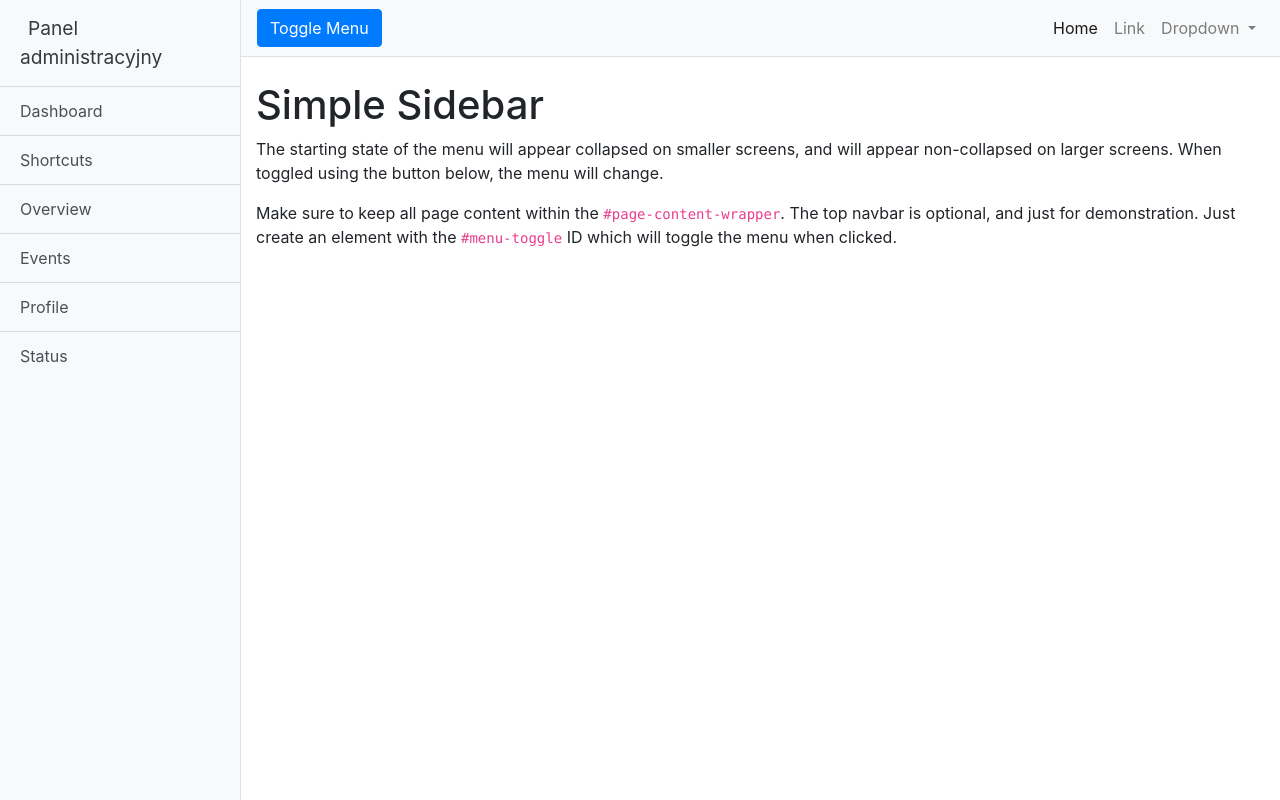
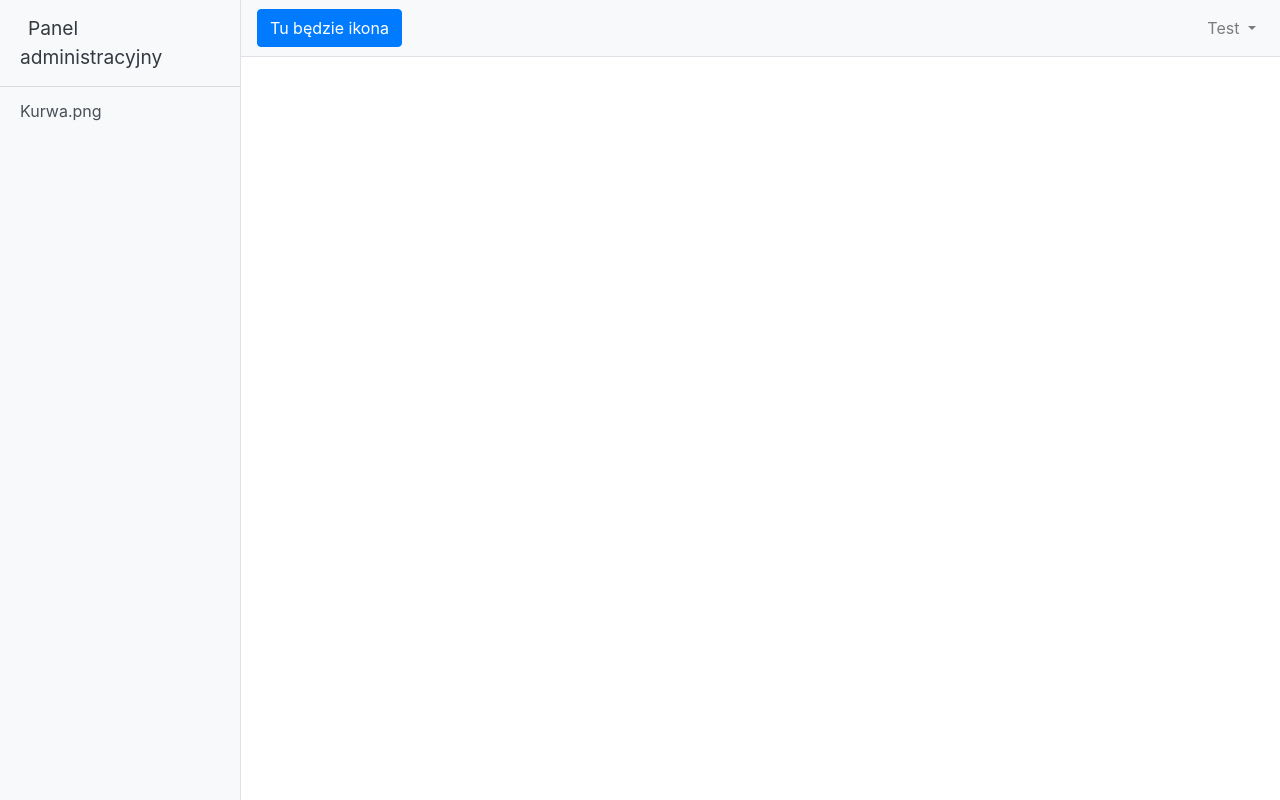
Before and after one commit to klimek00/JSCI, a PHP site: page /adminPanel.php in a window 1280 px wide. Run offline with PHP 8.4, Linux system fonts and the light colour scheme.

Commit message:
Update adminPanel.php

```diff
--- a/pai-projekt/adminPanel.php
+++ b/pai-projekt/adminPanel.php
@@ -9,20 +9,15 @@
   <body>
     <div class="d-flex" id="wrapper">
     <div class="bg-light border-right" id="sidebar-wrapper">
-      <div class="sidebar-heading"><a class="p-2 text-dark" href="adminPanel.php">Panel administracyjny </a></div>
+      <div class="sidebar-heading"><a class="p-2 text-dark" href="adminPanel.php">Panel administracyjny</a></div>
       <div class="list-group list-group-flush">
-        <a href="#" class="list-group-item list-group-item-action bg-light">Dashboard</a>
-        <a href="#" class="list-group-item list-group-item-action bg-light">Shortcuts</a>
-        <a href="#" class="list-group-item list-group-item-action bg-light">Overview</a>
-        <a href="#" class="list-group-item list-group-item-action bg-light">Events</a>
-        <a href="#" class="list-group-item list-group-item-action bg-light">Profile</a>
-        <a href="#" class="list-group-item list-group-item-action bg-light">Status</a>
+        <a href="#" class="list-group-item list-group-item-action bg-light">Kurwa.png</a>
       </div>
     </div>
     <div id="page-content-wrapper">
 
       <nav class="navbar navbar-expand-lg navbar-light bg-light border-bottom">
-        <button class="btn btn-primary" id="menu-toggle">Toggle Menu</button>
+        <button class="btn btn-primary" id="menu-toggle">Tu będzie ikona</button>
 
         <button class="navbar-toggler" type="button" data-toggle="collapse" data-target="#navbarSupportedContent" aria-controls="navbarSupportedContent" aria-expanded="false" aria-label="Toggle navigation">
           <span class="navbar-toggler-icon"></span>
@@ -30,21 +25,15 @@
 
         <div class="collapse navbar-collapse" id="navbarSupportedContent">
           <ul class="navbar-nav ml-auto mt-2 mt-lg-0">
-            <li class="nav-item active">
-              <a class="nav-link" href="#">Home <span class="sr-only">(current)</span></a>
-            </li>
-            <li class="nav-item">
-              <a class="nav-link" href="#">Link</a>
-            </li>
-            <li class="nav-item dropdown">
+                      <li class="nav-item dropdown">
               <a class="nav-link dropdown-toggle" href="#" id="navbarDropdown" role="button" data-toggle="dropdown" aria-haspopup="true" aria-expanded="false">
-                Dropdown
+                Test
               </a>
               <div class="dropdown-menu dropdown-menu-right" aria-labelledby="navbarDropdown">
-                <a class="dropdown-item" href="#">Action</a>
-                <a class="dropdown-item" href="#">Another action</a>
+                <a class="dropdown-item" href="#">xd</a>
+                <a class="dropdown-item" href="#">xd</a>
                 <div class="dropdown-divider"></div>
-                <a class="dropdown-item" href="#">Something else here</a>
+                <a class="dropdown-item" href="#">xd</a>
               </div>
             </li>
           </ul>
@@ -52,9 +41,6 @@
       </nav>
 
       <div class="container-fluid">
-        <h1 class="mt-4">Simple Sidebar</h1>
-        <p>The starting state of the menu will appear collapsed on smaller screens, and will appear non-collapsed on larger screens. When toggled using the button below, the menu will change.</p>
-        <p>Make sure to keep all page content within the <code>#page-content-wrapper</code>. The top navbar is optional, and just for demonstration. Just create an element with the <code>#menu-toggle</code> ID which will toggle the menu when clicked.</p>
       </div>
     </div>
 
```
